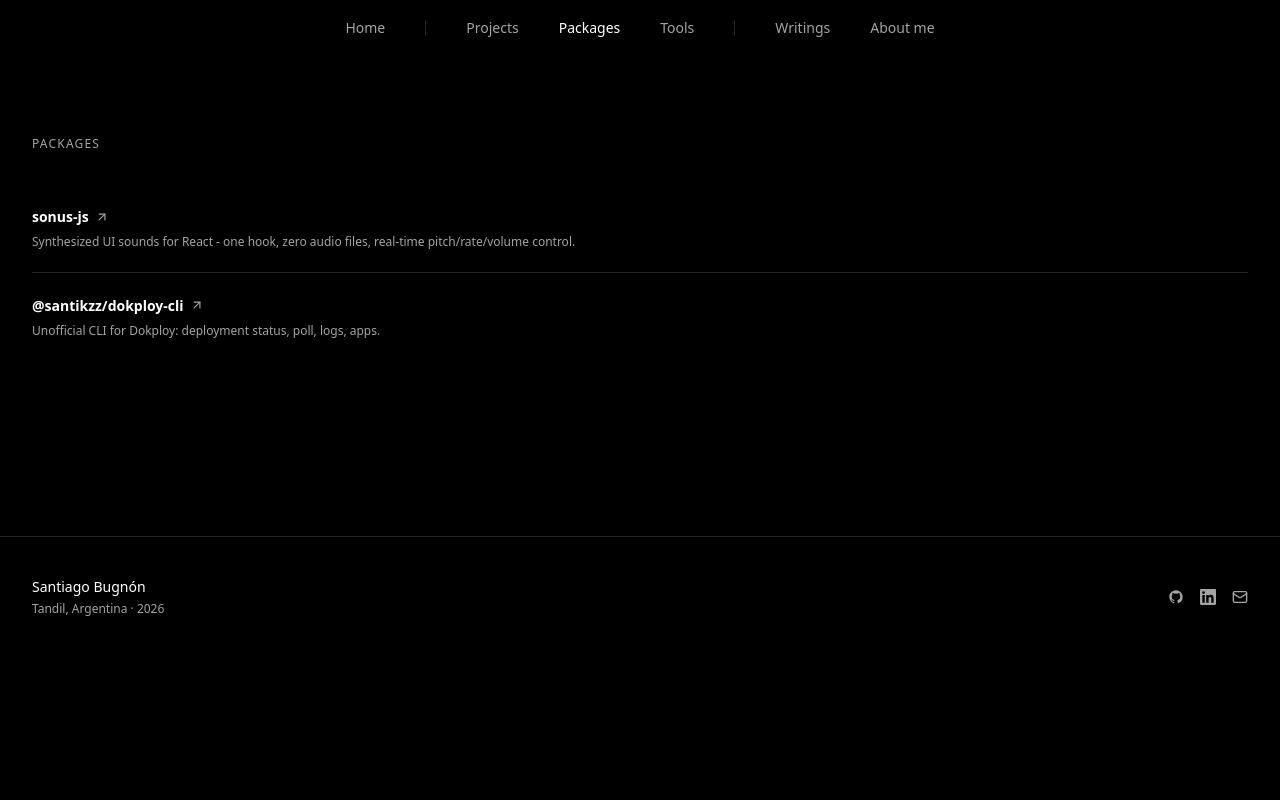
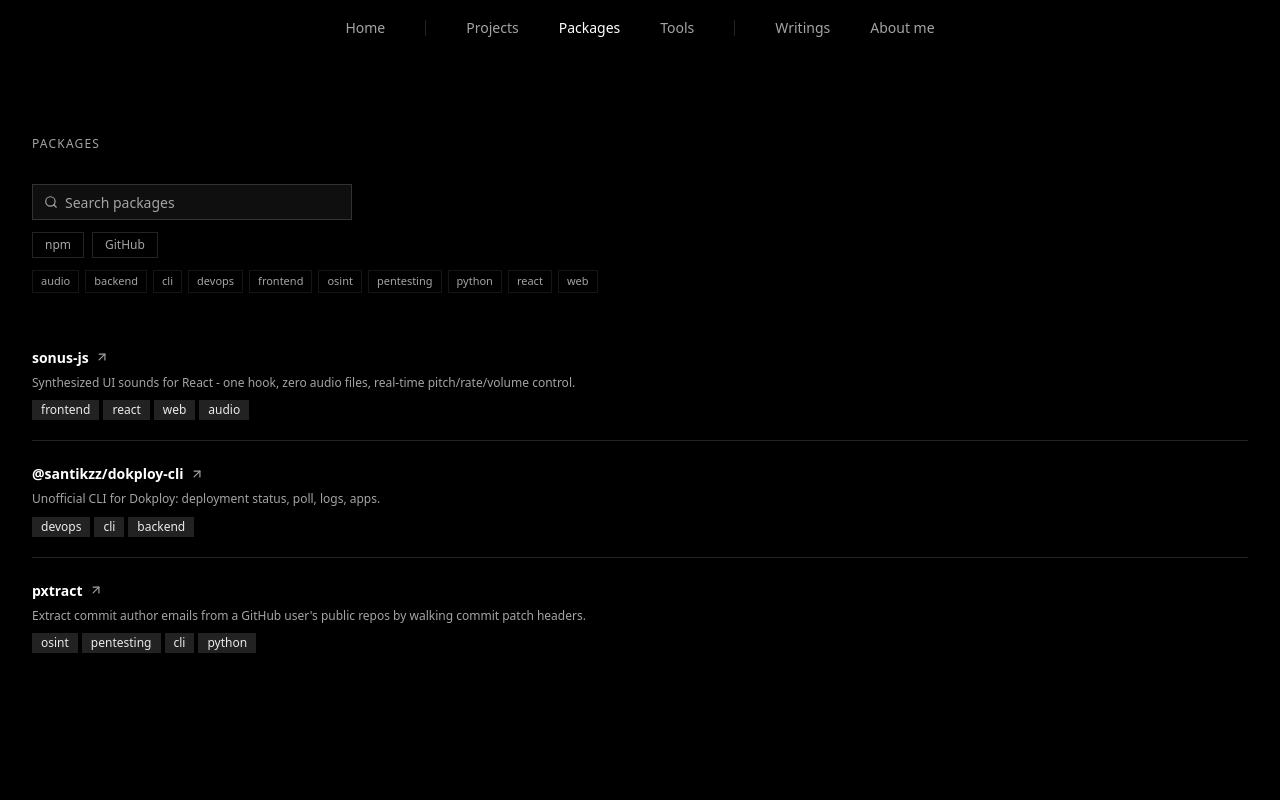
Before and after one commit to santikzz/santikzz.github.io, a Next.js app: page /packages in a window 1280 px wide. Shown: the top 800 px of the page. Built offline with nearby package versions, Linux system fonts and the light colour scheme; a web font is replaced by a local one.

Commit message:
packages filters

```diff
--- /dev/null
+++ b/src/components/packages/package-filters.tsx
@@ -0,0 +1,107 @@
+import { Search, X } from "lucide-react";
+import { cn } from "@/lib/utils";
+import { Input } from "@/components/ui/input";
+import type { PackageSource } from "@/data/packages";
+
+type Props = {
+    sources: PackageSource[];
+    tags: string[];
+    query: string;
+    activeSource: PackageSource | null;
+    activeTags: string[];
+    onQueryChange: (query: string) => void;
+    onSourceChange: (source: PackageSource | null) => void;
+    onTagToggle: (tag: string) => void;
+    onClear: () => void;
+};
+
+const sourceLabels: Record<PackageSource, string> = {
+    npm: "npm",
+    pypi: "PyPI",
+    github: "GitHub",
+};
+
+export default function PackageFilters({
+    sources,
+    tags,
+    query,
+    activeSource,
+    activeTags,
+    onQueryChange,
+    onSourceChange,
+    onTagToggle,
+    onClear,
+}: Props) {
+    const hasFilters = query !== "" || activeSource !== null || activeTags.length > 0;
+
+    return (
+        <div className="mb-8 space-y-3">
+            <div className="relative max-w-xs">
+                <Search className="pointer-events-none absolute left-3 top-1/2 size-3.5 -translate-y-1/2 text-muted-foreground" />
+                <Input
+                    type="search"
+                    value={query}
+                    onChange={(e) => onQueryChange(e.target.value)}
+                    placeholder="Search packages"
+                    aria-label="Search packages"
+                    className="h-9 pl-8 text-xs"
+                />
+            </div>
+
+            <div className="flex flex-wrap items-center gap-2">
+                {sources.map((s) => {
+                    const active = activeSource === s;
+                    return (
+                        <button
+                            key={s}
+                            type="button"
+                            aria-pressed={active}
+                            onClick={() => onSourceChange(active ? null : s)}
+                            className={cn(
+                                "rounded-4xl border px-3 py-1 text-xs font-medium transition-colors cursor-pointer",
+                                active
+                                    ? "border-primary bg-primary text-primary-foreground"
+                                    : "border-border text-muted-foreground hover:text-foreground hover:border-foreground/30"
+                            )}
+                        >
+                            {sourceLabels[s]}
+                        </button>
+                    );
+                })}
+            </div>
+
+            <div className="flex flex-wrap items-center gap-1.5">
+                {tags.map((tag) => {
+                    const active = activeTags.includes(tag);
+                    return (
+                        <button
+                            key={tag}
+                            type="button"
+                            aria-pressed={active}
+                            onClick={() => onTagToggle(tag)}
+                            className={cn(
+                                "rounded-4xl border px-2 py-0.5 text-[11px] transition-colors",
+                                active
+                                    ? "border-primary/40 bg-primary/10 text-primary"
+                                    : "border-border/60 text-muted-foreground hover:text-foreground hover:border-foreground/30"
+                            )}
+                        >
+                            {tag}
+                        </button>
+                    );
+                })}
+
+                {hasFilters && (
+                    <button
+                        type="button"
+                        onClick={onClear}
+                        className="ml-1 inline-flex items-center gap-1 rounded-4xl px-2 py-0.5 text-[11px] text-muted-foreground hover:text-foreground transition-colors"
+                    >
+                        <X className="size-3" />
+                        Clear filters
+                    </button>
+                )}
+            </div>
+        </div>
+    );
+}
--- a/src/data/packages.ts
+++ b/src/data/packages.ts
@@ -1,7 +1,11 @@
+export type PackageSource = "npm" | "pypi" | "github";
+
 export type Package = {
     name: string;
     link: string;
     description: string;
+    source: PackageSource;
+    tags: string[];
 };
 
 export const packages: Package[] = [
@@ -10,10 +14,22 @@ export const packages: Package[] = [
         link: "https://www.npmjs.com/package/sonus-js",
         description:
             "Synthesized UI sounds for React - one hook, zero audio files, real-time pitch/rate/volume control.",
+        source: "npm",
+        tags: ["frontend", "react", "web", "audio"],
     },
     {
         name: "@santikzz/dokploy-cli",
         link: "https://www.npmjs.com/package/@santikzz/dokploy-cli",
         description: "Unofficial CLI for Dokploy: deployment status, poll, logs, apps.",
+        source: "npm",
+        tags: ["devops", "cli", "backend"],
+    },
+    {
+        name: "pxtract",
+        link: "https://github.com/santikzz/pxtract",
+        description:
+            "Extract commit author emails from a GitHub user's public repos by walking commit patch headers.",
+        source: "github",
+        tags: ["osint", "pentesting", "cli", "python"],
     },
 ];
--- a/src/pages/packages.tsx
+++ b/src/pages/packages.tsx
@@ -1,9 +1,47 @@
+import { useMemo, useState } from "react";
 import Head from "next/head";
 import { ArrowUpRight } from "lucide-react";
-import { packages } from "@/data/packages";
+import { Badge } from "@/components/ui/badge";
+import { packages, type PackageSource } from "@/data/packages";
+import PackageFilters from "@/components/packages/package-filters";
 import SectionLabel from "@/components/index/section-label";
 
+const packageSources: PackageSource[] = ["npm", "pypi", "github"];
+
 export default function PackagesPage() {
+    const [query, setQuery] = useState("");
+    const [activeSource, setActiveSource] = useState<PackageSource | null>(null);
+    const [activeTags, setActiveTags] = useState<string[]>([]);
+
+    const sources = useMemo(
+        () => packageSources.filter((s) => packages.some((p) => p.source === s)),
+        []
+    );
+
+    const tags = useMemo(
+        () => [...new Set(packages.flatMap((p) => p.tags))].sort((a, b) => a.localeCompare(b)),
+        []
+    );
+
+    const filtered = useMemo(() => {
+        const q = query.trim().toLowerCase();
+        return packages.filter((p) => {
+            if (activeSource && p.source !== activeSource) return false;
+            if (activeTags.length && !activeTags.some((t) => p.tags.includes(t))) return false;
+            if (!q) return true;
+            return [p.name, p.description, ...p.tags].some((v) => v.toLowerCase().includes(q));
+        });
+    }, [query, activeSource, activeTags]);
+
+    const toggleTag = (tag: string) =>
+        setActiveTags((prev) => (prev.includes(tag) ? prev.filter((t) => t !== tag) : [...prev, tag]));
+
+    const clearFilters = () => {
+        setQuery("");
+        setActiveSource(null);
+        setActiveTags([]);
+    };
+
     return (
         <>
             <Head>
@@ -14,8 +52,20 @@ export default function PackagesPage() {
             <section className="mx-auto max-w-7xl px-4 sm:px-6 lg:px-8 py-16 md:py-20">
                 <SectionLabel label="Packages" />
 
+                <PackageFilters
+                    sources={sources}
+                    tags={tags}
+                    query={query}
+                    activeSource={activeSource}
+                    activeTags={activeTags}
+                    onQueryChange={setQuery}
+                    onSourceChange={setActiveSource}
+                    onTagToggle={toggleTag}
+                    onClear={clearFilters}
+                />
+
                 <div className="divide-y divide-border">
-                    {packages.map((pkg) => (
+                    {filtered.map((pkg) => (
                         <a
                             key={pkg.name}
                             href={pkg.link}
@@ -30,9 +80,20 @@ export default function PackagesPage() {
                             <p className="mt-1 text-xs text-muted-foreground leading-relaxed">
                                 {pkg.description}
                             </p>
+                            <div className="mt-2 flex flex-wrap gap-1">
+                                {pkg.tags.map((t) => (
+                                    <Badge key={t} variant="secondary" className="text-xs">
+                                        {t}
+                                    </Badge>
+                                ))}
+                            </div>
                         </a>
                     ))}
                 </div>
+
+                {filtered.length === 0 && (
+                    <p className="py-8 text-xs text-muted-foreground">No packages match these filters.</p>
+                )}
             </section>
         </>
     );
```
